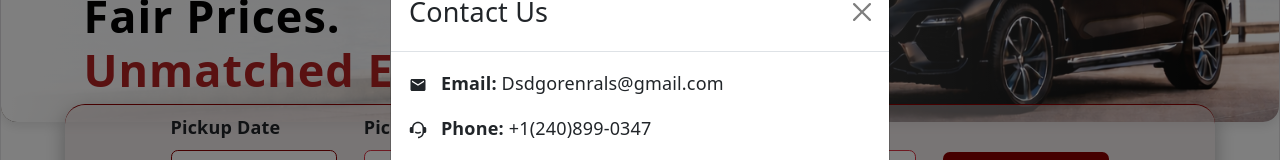
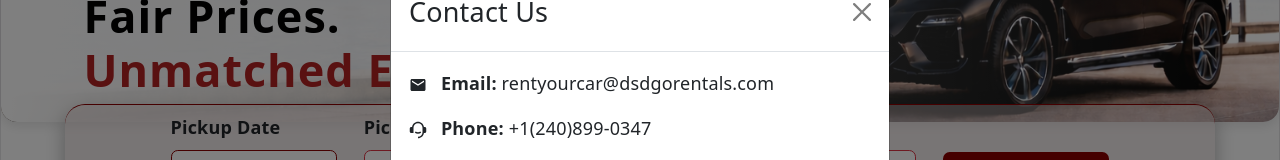
Before and after one commit to dsdgo-rental/dsdgoFrontend, a React (Vite) app: page / in a window 1280 px wide. Both pictures are taken after a click on the element "Contact". Shown: the part 230-390 px from the top of the page. Built offline with nearby package versions, Linux system fonts and the light colour scheme.

Commit message:
change email

```diff
--- a/src/App.tsx
+++ b/src/App.tsx
@@ -224,7 +224,7 @@ const App: React.FC = () => {
         <Modal.Body>
           <p>
             <MdEmail className="me-2" /> <strong>Email:</strong>{" "}
-            Dsdgorenrals@gmail.com
+            rentyourcar@dsdgorentals.com
           </p>
           <p>
             <RiCustomerService2Fill className="me-2" /> <strong>Phone:</strong>{" "}
```
